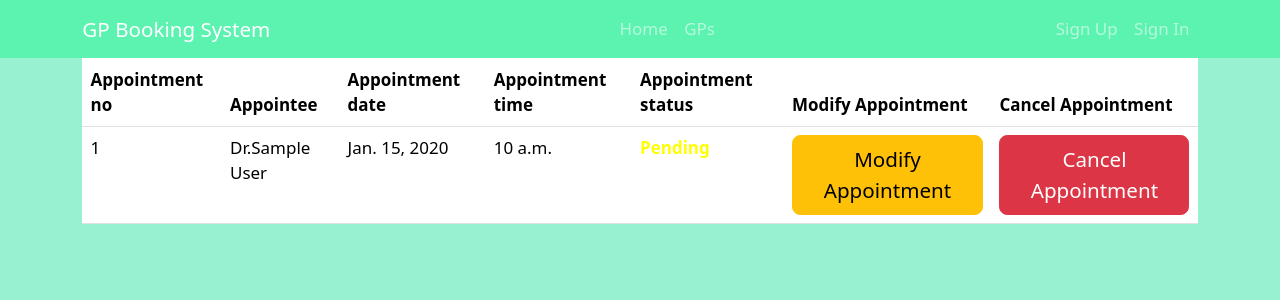
After one commit to mxliky24/fyp-gb-booking-system, a Django app: page /appointment_edit_patient/1/ in a window 1280 px wide. The commit adds this page. Shown: the top 300 px of the page. Run offline with Django 5.2, Linux system fonts and the light colour scheme; tables that the repository leaves empty hold one stand-in row (values such as "Sample post"); one stand-in notice (Sample message) is shown; some libraries are stand-ins or nearby versions.

Commit message:
added appointment management for patients and started polishing the ui

```diff
--- /dev/null
+++ b/gp_booking/booking/static/gp_info.css
@@ -0,0 +1,5 @@
+.card{
+    padding: 20px;
+    background-color: #C1FFE9 !important;
+    box-shadow: 0 10px 20px 0 rgb(0,0,0,.3);
+}
--- /dev/null
+++ b/gp_booking/booking/static/style.css
@@ -0,0 +1,14 @@
+*{
+    box-sizing: border-box;
+    padding: o;
+    margin: 0;
+    font-size: 1.03rem;
+}
+
+.bg-green{
+    background-color: #5CF3B1;
+}
+
+body{
+    background: #98F2D1 !important;
+}
--- a/gp_booking/booking/templates/base.html
+++ b/gp_booking/booking/templates/base.html
@@ -7,8 +7,10 @@
     <title>
         {% block title %}{% endblock %}
     </title>
-    {% block styles %}  {% endblock %}
     {% load static %}
+    {% block styles %}
+        <link rel="stylesheet" href="{% static 'style.css' %}">
+    {% endblock %}
     <script src="{% static 'jquery-3.7.1.js' %}"></script>
     {% load django_bootstrap5 %}
     {% bootstrap_css %}
@@ -18,7 +20,7 @@
 </head>
 
 <body>
-    <navbar class="navbar navbar-expand-lg navbar-dark bg-dark">
+    <navbar class="navbar navbar-expand-lg navbar-dark bg-green">
         <div class="container">
             <div class="navbar-header">
                 <div>
@@ -46,7 +48,7 @@
                     <ul class="dropdown-menu">
                         {% if user.role.name == "PATIENT" %}
                         <li>
-                            <a class="dropdown-item" href="#">Patient Profile</a>
+                            <a class="dropdown-item" href="{% url 'booking:show_patients_appointments' patient_id=user.patient.id %}">Patient Profile</a>
                         </li>
                         {% else %}
                         <li>
@@ -84,7 +86,7 @@
         $(document).ready(function () {
             console.log('document ready');
             setTimeout(() => {
-                $('.alert').fadeOut('show');
+                $('.alert').fadeOut('slow');
             }, 3000)
         })
 
--- a/gp_booking/booking/templates/home.html
+++ b/gp_booking/booking/templates/home.html
@@ -1,6 +1,8 @@
 
 {% extends "base.html" %}
-
+{% block styles %}
+ {{ block.super }}
+{% endblock %}
 
 
 {% block content %} <h1 class="text-center">Welcome to the Gp booking system</h1> {% endblock %}
--- /dev/null
+++ b/gp_booking/booking/templates/patient/appointment.html
@@ -0,0 +1,118 @@
+{% extends 'base.html' %}
+{% load static %}
+
+{% block content %}
+    {% if messages %}
+        {% for msg in messages %}
+            <div class="alert alert-{{ msg.tags }}">
+                <p>{{ msg }}</p>
+            </div>
+            {% block styles %}
+                {{ block.super }}
+                <link rel="stylesheet" href="{% static 'appointment.css' %}">
+            {% endblock %}
+        {% endfor %}
+    {% endif %}
+
+
+
+    <div id="cancel-modal" class="modal fade">
+        <div class="modal-dialog">
+            <div class="modal-content">
+                <div class="modal-header">
+                    <h4 class="modal-title">Cancel Appointment Modal</h4>
+                    <button type="button" class="btn-close" data-bs-dismiss="modal"></button>
+                </div>
+                <div class="modal-body">
+                    Cancel This Appointment?
+                </div>
+                <div class="modal-footer">
+                    <button type="button" class="btn btn-lg btn-primary" onclick="onCancelAppointment()">Confirm
+                    </button>
+                    <button type="button" class="btn btn-lg btn-outline-primary" data-bs-dismiss="modal">Cancel</button>
+                </div>
+            </div>
+        </div>
+    </div>
+
+    <table class="table">
+        <thead>
+        <tr>
+            <th>Appointment no</th>
+            <th>Appointee</th>
+            <th>Appointment date</th>
+            <th>Appointment time</th>
+            <th>Appointment status</th>
+            <th>Modify Appointment</th>
+            <th>Cancel Appointment</th>
+        </tr>
+        </thead>
+        <tbody>
+        {% if appointments|length == 0 %}
+            <h2>No appointments to display</h2>
+        {% else %}
+            {% for appointment in appointments %}
+                <tr>
+                    <td>{{ appointment.id }}</td>
+                    <td>{{ appointment.slot.doctor }}</td>
+                    <td>{{ appointment.slot.date }}</td>
+                    <td>{{ appointment.slot.time }}</td>
+                    <td><strong class="{{ appointment.status }}">{{ appointment.status }}</strong></td>
+                    <form id="{{ appointment.id }}" style="display: none;"
+                          action="{% url 'booking:cancel_appointment' appointment_id=appointment.id %}"
+                          method="post">
+                        {% csrf_token %}
+                    </form>
+                    <td>
+                        {% if appointment.status == 'Cancelled' %}
+                            <button disabled class="btn btn-lg btn-warning">Modify Appointment</button>
+
+                        {% else %}
+                            <a href="{% url 'booking:edit_appointment'  slot_id=appointment.slot_id doctor_id=appointment.slot.doctor_id appointment_id=appointment.id %}"
+                               class="btn-warning btn btn-lg">Modify Appointment</a></td>
+                        {% endif %}
+
+                    <td>
+                        {% if appointment.status == 'Cancelled' %}
+                            <button disabled onclick="onOpenModal(this)" data-attr="{{ appointment.id }}"
+                                    data-bs-toggle="modal"
+                                    data-bs-target="#cancel-modal" class="btn-danger btn btn-lg">Cancel
+                                Appointment
+                            </button>
+                        {% else %}
+                            <button onclick="onOpenModal(this)" data-attr="{{ appointment.id }}"
+                                    data-bs-toggle="modal"
+                                    data-bs-target="#cancel-modal" class="btn-danger btn btn-lg">Cancel
+                                Appointment
+                            </button>
+                        {% endif %}
+
+                    </td>
+                </tr>
+            {% endfor %}
+        {% endif %}
+        </tbody>
+    </table>
+
+{% endblock %}
+
+{% block scripts %}
+    {{ block.super }}
+    <script>
+        const onOpenModal = (element) => {
+            var appointmentId = $(element).attr('data-attr');
+
+            console.log("Appointment no: " + appointmentId);
+
+            $('#cancel-modal').attr('data-attr', appointmentId);
+        }
+
+        const onCancelAppointment = () => {
+            var appointmentId = $('#cancel-modal').attr('data-attr');
+            console.log("appointment no: " + appointmentId);
+            document.getElementById(appointmentId.toString()).submit();
+        }
+
+
+    </script>
+{% endblock %}
--- a/gp_booking/booking/urls.py
+++ b/gp_booking/booking/urls.py
@@ -1,4 +1,4 @@
-from booking.views import gp_info, appointment, show_appointments, cancel_appointment, edit_appointment
+from booking.views import gp_info, appointment, show_appointments, cancel_appointment, edit_appointment, show_patients_appointments
 from django.urls import path
 from .views import home, signup, signin, gp
 from django.shortcuts import redirect
@@ -21,5 +21,5 @@ urlpatterns = [
 
     path('appointment_edit/<int:appointment_id>/<int:doctor_id>/<int:slot_id>/', view=edit_appointment, name='edit_appointment'),
 
-
+    path('appointment_edit_patient/<int:patient_id>/', view=show_patients_appointments, name='show_patients_appointments'),
 ]
--- a/gp_booking/booking/views.py
+++ b/gp_booking/booking/views.py
@@ -1,9 +1,10 @@
 from logging import raiseExceptions
 
+from booking.models import CustomUser
 from django.http import HttpResponse
 from django.shortcuts import render, redirect, get_object_or_404
 from .models import Appointment, Doctor, Patient, Role, Slot
-from .forms import SignupForm, LoginForm, AppointmentForm
+from .forms import SignupForm, LoginForm, DoctorAppointmentForm
 from django.contrib.auth import login, authenticate
 from django.contrib.auth.models import User
 from django.contrib import messages
@@ -27,6 +28,17 @@ def show_appointments(request, doctor_id):
     else:
         raiseExceptions(f"Could not find doctor with Id f{doctor_id}")
 
+def show_patients_appointments(request, patient_id):
+    patient = get_object_or_404(Patient, pk=patient_id)
+    if patient is not None:
+        appointments = patient.appointment_set.all()
+        if len(appointments) > 0:
+            return render(request, "patient/appointment.html", context={"appointments": appointments})
+        else:
+            return render(request, "patient/appointment.html", context={"appointments": []})
+    else:
+        raiseExceptions(f"Could not find patient with id {patient_id}")
+
 def cancel_appointment(request, appointment_id):
     if request.method == "POST":
         appointment = Appointment.objects.get(id=appointment_id)
@@ -34,22 +46,32 @@ def cancel_appointment(request, appointment_id):
         appointment.slot.is_booked = False
         appointment.save()
         messages.success(request, "Appointment cancelled")
-        return redirect('booking:show-appointments', doctor_id=appointment.slot.doctor_id)
+        user = request.user
+        if user.role.name == 'DOCTOR':
+            return redirect('booking:show-appointments', doctor_id=appointment.slot.doctor_id)
+        else:
+            return redirect("booking:show_patients_appointments", patient_id=appointment.patient.id)
 
 def edit_appointment(request, doctor_id, appointment_id, slot_id):
     if request.method == "POST":
         slot = Slot.objects.get(id=slot_id)
         appointment = get_object_or_404(Appointment, pk=appointment_id)
         doctor = Doctor.objects.get(id=doctor_id)
-        form = AppointmentForm(request.POST, instance=appointment, doctor=doctor, current_slot=slot)
+        form = DoctorAppointmentForm(request.POST, instance=appointment, doctor=doctor, current_slot=slot)
         if form.is_valid():
             form.save()
             messages.success(request, "The appointment has been updated")
-            return redirect('booking:show-appointments', doctor_id=doctor_id)
+            user = request.user
+            if user.role.name == 'DOCTOR':
+                return redirect('booking:show-appointments', doctor_id=doctor_id)
+            else:
+                appointment.status = 'Pending'
+                appointment.save()
+                return redirect('booking:show_patients_appointments', patient_id=appointment.patient_id)
     else:
         doctor = Doctor.objects.get(id=doctor_id)
         appointment = Appointment.objects.get(id=appointment_id)
-        form = AppointmentForm(instance=appointment, current_slot= appointment.slot, doctor=doctor)
+        form = DoctorAppointmentForm(instance=appointment, current_slot= appointment.slot, doctor=doctor)
         if doctor is not None and appointment is not None:
             slots = doctor.slot_set.all()
             if len(slots) > 0:
@@ -96,7 +118,8 @@ def signin(request):
                 return render(request, template_name='home.html', context={'patient': user})
 
         else:
-            return HttpResponse('Invalid login or password')
+            messages.error(request, "Invalid login or password")
+            return redirect('booking:signin')
 
     return render(request=request, template_name='signin.html', context={'form': form})
 
@@ -108,9 +131,9 @@ def appointment(request, doctor_id, patient_id):
     if request.method == 'POST':
         patient = Patient.objects.get(user_id=patient_id)
         slot_id = request.POST.get('slot_id')
-        if slot_id is None:
+        if slot_id == '':
             messages.error(request, "Please choose a slot to book an appointment")
-            return redirect('gp_info', doctor_id=doctor_id)
+            return redirect('booking:gp_info', doctor_id=doctor_id)
         slot = Slot.objects.get(id=slot_id)
         if not slot.is_booked:
             slot.is_booked = True
@@ -118,7 +141,11 @@ def appointment(request, doctor_id, patient_id):
             appointment = Appointment()
             appointment.patient = patient
             appointment.slot = slot
-            appointment.status = 'Confirmed'
+            user = request.user
+            if user.role.name == 'DOCTOR':
+                appointment.status = 'Confirmed'
+            else:
+                appointment.status = 'Pending'
             appointment.save()
             messages.success(request, "Your appointment has been booked")
             return redirect('booking:gp_info', doctor_id=doctor_id)
--- a/gp_booking/gp_booking/settings.py
+++ b/gp_booking/gp_booking/settings.py
@@ -11,6 +11,7 @@ https://docs.djangoproject.com/en/5.1/ref/settings/
 """
 
 from pathlib import Path
+from django.contrib.messages import constants as messages
 
 # Build paths inside the project like this: BASE_DIR / 'subdir'.
 BASE_DIR = Path(__file__).resolve().parent.parent
@@ -89,6 +90,10 @@ STATIC_URL = '/static/'
 
 WSGI_APPLICATION = 'gp_booking.wsgi.application'
 
+MESSAGE_TAGS = {
+    messages.ERROR: "danger"
+}
+
 
 # Database
 # https://docs.djangoproject.com/en/5.1/ref/settings/#databases
```
Also changed, not shown: gp_booking/booking/forms.py (+8 -2 lines), gp_booking/booking/models.py (+10 -1 lines), gp_booking/booking/static/gb.css (added, +16 -0 lines), gp_booking/booking/templates/doctor/appointments.html (+27 -12 lines), gp_booking/booking/templates/gp.html (+6 -1 lines), gp_booking/booking/templates/gp_info.html (+13 -6 lines), gp_booking/booking/templates/signin.html (+7 -0 lines).
